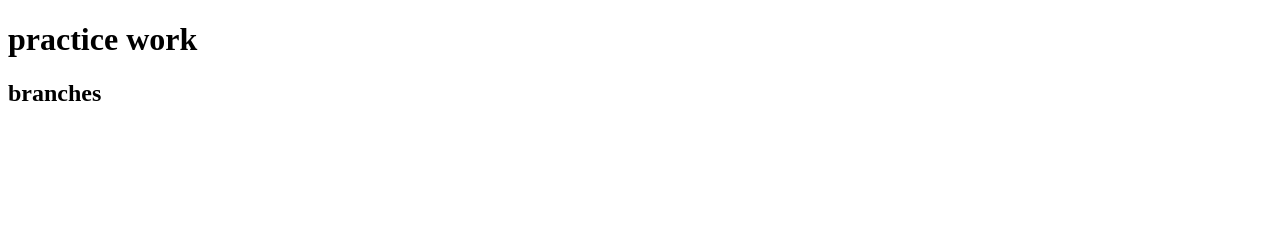
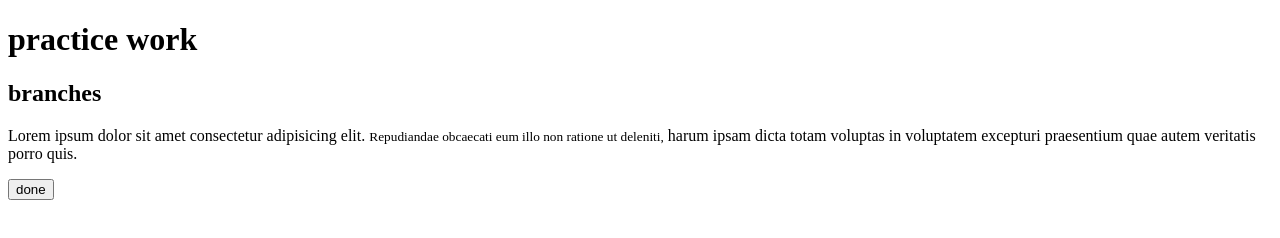
Before and after one commit to nehafatima76/practice, a plain HTML site: page index.html in a window 1280 px wide. Drawn offline with Linux system fonts and the light colour scheme.

Commit message:
project3

```diff
--- a/index.html
+++ b/index.html
@@ -8,5 +8,9 @@
 <body>
     <h1>practice work</h1>
     <h2>branches</h2>
+
+
+    <p>Lorem ipsum dolor sit amet consectetur adipisicing elit. <small>Repudiandae obcaecati eum illo non ratione ut deleniti,</small> harum ipsam dicta totam voluptas in voluptatem excepturi praesentium quae autem veritatis porro quis.</p>
+    <button>done</button>
 </body>
 </html>
```
